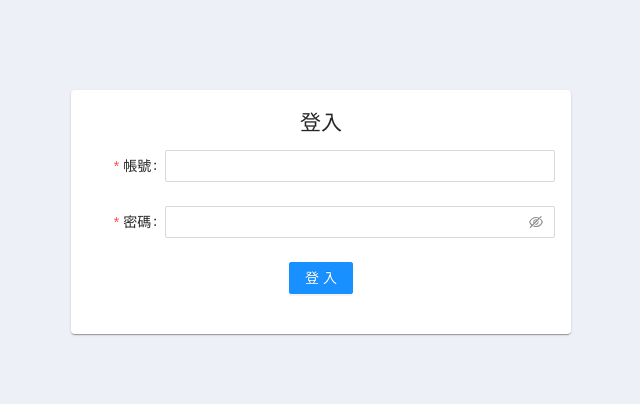
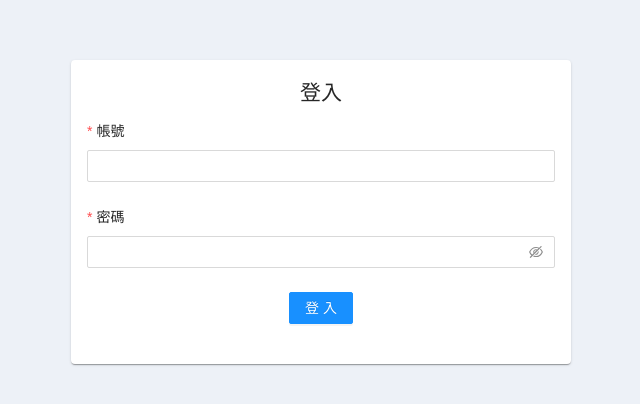
Before and after one commit to kir7741/react-admin, a React (Create React App) app: page /login in a window 1280 px wide. Shown: the part 188-592 px from the top of the page, without its empty margins (319-959 px from the left). Built offline with nearby package versions, Linux system fonts and the light colour scheme.

Commit message:
router test

```diff
--- a/src/App.tsx
+++ b/src/App.tsx
@@ -1,5 +1,5 @@
 import React from 'react';
-import { BrowserRouter, Route, Link } from 'react-router-dom';
+import { BrowserRouter, Route, Switch, Redirect } from 'react-router-dom';
 // import logo from './logo.svg';
 import './App.css';
 import Dashboard from './pages/Dashboard/Dashboard';
@@ -19,11 +19,21 @@ class App extends React.Component {
   render() {
 
     return (
-      <div className="App">
+      <BrowserRouter>
+        <div className="App">
+          <Switch>
+            <Route exact path="/login" component={Login} />
+            <Route exact path="/dashboard" component={Dashboard} />
 
-        <Login/>
-        {/* <Dashboard/> */}
-      </div>
+            {/* 預設路由 */}
+            <Route exact path="/">
+              <Redirect to="/login" />
+            </Route>
+            {/* 路由錯誤處理 */}
+            <Redirect to="/dashboard" />
+          </Switch>
+        </div>
+      </BrowserRouter>
     );
   }
 }
--- a/src/index.tsx
+++ b/src/index.tsx
@@ -5,9 +5,9 @@ import App from './App';
 import reportWebVitals from './reportWebVitals';
 
 ReactDOM.render(
-  <React.StrictMode>
-    <App />
-  </React.StrictMode>,
+  // <React.StrictMode>
+    <App />,
+  // </React.StrictMode>,
   document.getElementById('root')
 );
 
--- a/src/pages/Login/Login.tsx
+++ b/src/pages/Login/Login.tsx
@@ -1,13 +1,27 @@
 import { Button, Form, Input } from 'antd';
 import React from 'react';
+import { RouteComponentProps } from 'react-router-dom';
 import './Login.css';
 
+class Login extends React.Component<RouteComponentProps> {
 
-class Login extends React.Component {
 
-  clickLogin(e: any): void {
-    console.log(e);
+  constructor(props: RouteComponentProps) {
+    super(props)
+    this.clickLogin = this.clickLogin.bind(this);
   }
+
+  clickLogin(e: any) {
+    this.props.history.push('/dashboard?id=1', {
+      data: '2'
+    });
+  }
+
+  // clickLogin = (e: any) => {
+  //   console.log(e);
+  //   console.log(this);
+  //   // (this.props as any).history.push('/dashboard');
+  // }
 
   render() {
 
@@ -16,9 +30,12 @@ class Login extends React.Component {
         <Form
           className="Login-form"
           name="loginForm"
-          labelCol={{ span: 4 }}
-          wrapperCol={{ span: 20 }}
+          layout="vertical"
           autoComplete="off"
+          initialValues={{
+            account: '',
+            pwd: ''
+          }}
           onFinish={this.clickLogin}
         >
           <h2>登入</h2>
@@ -31,7 +48,7 @@ class Login extends React.Component {
           </Form.Item>
           <Form.Item
             label="密碼"
-            name="password"
+            name="pwd"
             rules={[{ required: true, message: 'Please input your password!' }]}
           >
             <Input.Password />
```
Also changed, not shown: src/pages/Dashboard/Dashboard.tsx (+12 -1 lines).
